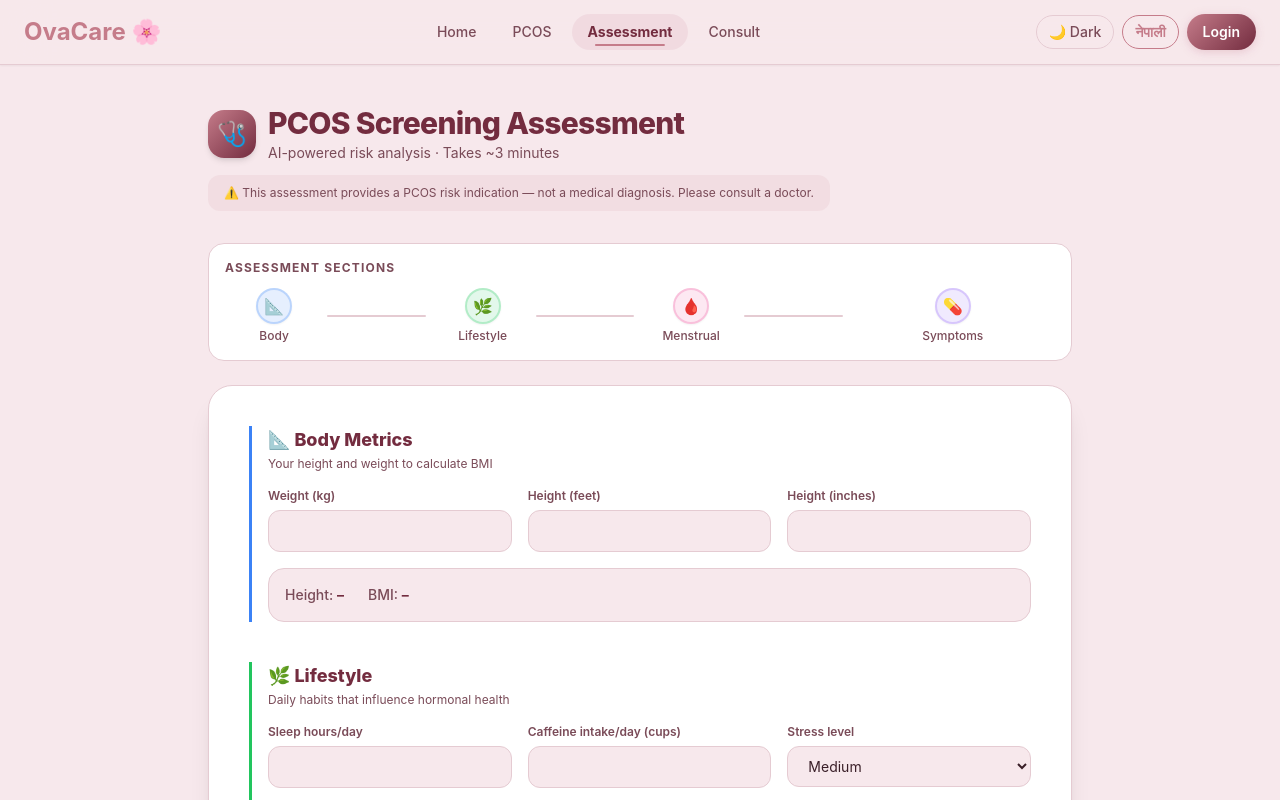
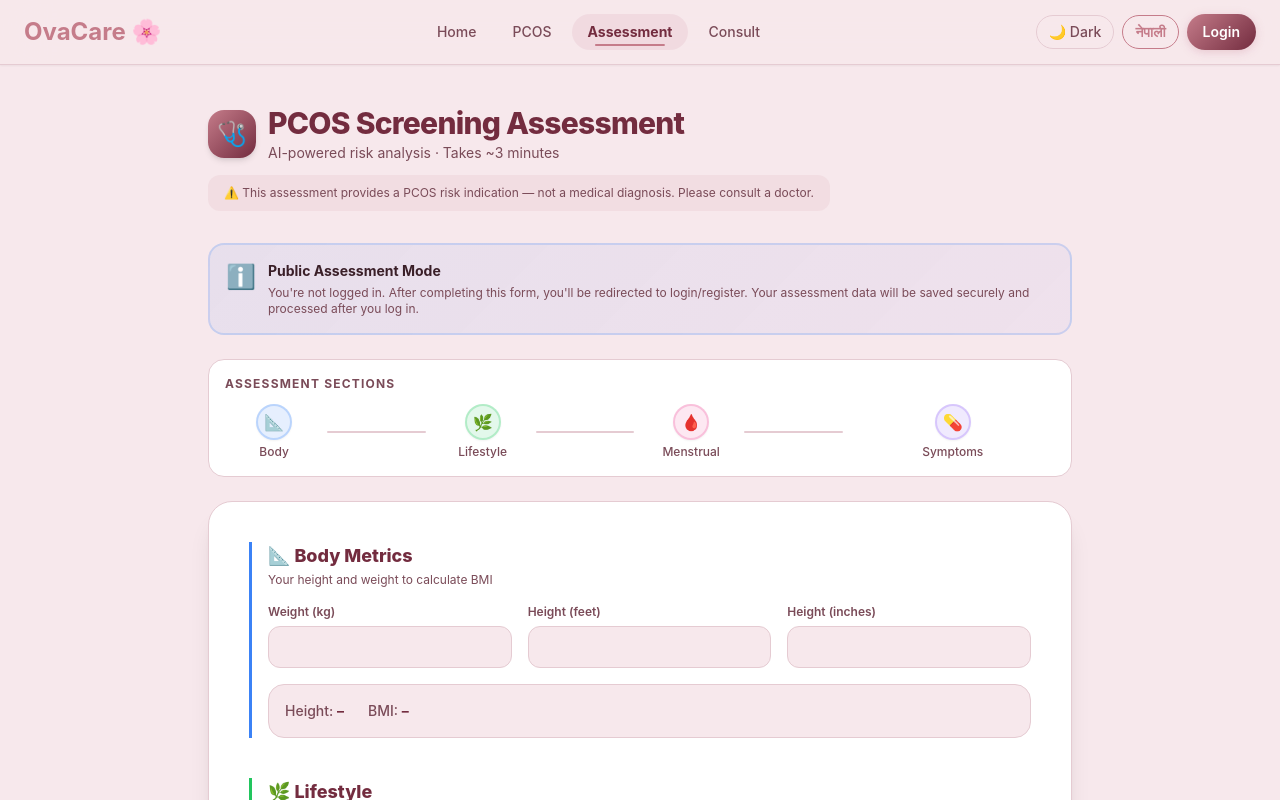
Before and after one commit to mallasudi/OvaCare, a React (Vite) app in the folder frontend/: page /assessment in a window 1280 px wide. Shown: the top 800 px of the page. Built offline with nearby package versions, Linux system fonts and the light colour scheme.

Commit message:
Refactor public assessment flow to require manual login before prediction and prevent auto-login bug

```diff
--- a/frontend/src/pages/Assessment.jsx
+++ b/frontend/src/pages/Assessment.jsx
@@ -197,6 +197,56 @@ export default function Assessment() {
           </p>
         </motion.div>
 
+        {/* Authentication Status Banner */}
+        {!isAuthenticated && (
+          <motion.div
+            initial={{ opacity: 0, y: -10 }}
+            animate={{ opacity: 1, y: 0 }}
+            className="mb-6 p-4 rounded-2xl"
+            style={{
+              background: "linear-gradient(135deg, rgba(59, 130, 246, 0.08), rgba(99, 102, 241, 0.05))",
+              border: "2px solid rgba(59, 130, 246, 0.2)",
+            }}
+          >
+            <div className="flex items-start gap-3">
+              <span className="text-2xl">ℹ️</span>
+              <div className="flex-1">
+                <p className="font-bold text-sm mb-1" style={{ color: "var(--text-main)" }}>
+                  Public Assessment Mode
+                </p>
+                <p className="text-xs" style={{ color: "var(--text-muted)" }}>
+                  You're not logged in. After completing this form, you'll be redirected to login/register.
+                  Your assessment data will be saved securely and processed after you log in.
+                </p>
+              </div>
+            </div>
+          </motion.div>
+        )}
+
+        {isAuthenticated && (
+          <motion.div
+            initial={{ opacity: 0, y: -10 }}
+            animate={{ opacity: 1, y: 0 }}
+            className="mb-6 p-4 rounded-2xl"
+            style={{
+              background: "linear-gradient(135deg, rgba(34, 197, 94, 0.08), rgba(74, 222, 128, 0.05))",
+              border: "2px solid rgba(34, 197, 94, 0.2)",
+            }}
+          >
+            <div className="flex items-start gap-3">
+              <span className="text-2xl">✅</span>
+              <div className="flex-1">
+                <p className="font-bold text-sm mb-1" style={{ color: "var(--text-main)" }}>
+                  Logged in as {user?.name}
+                </p>
+                <p className="text-xs" style={{ color: "var(--text-muted)" }}>
+                  Your assessment results will be saved to your profile and accessible in your dashboard.
+                </p>
+              </div>
+            </div>
+          </motion.div>
+        )}
+
         {/* Progress Steps */}
         <motion.div
           initial={{ opacity: 0, y: 10 }}
@@ -324,7 +374,7 @@ export default function Assessment() {
                   </svg>
                   Analyzing your data...
                 </span>
-              ) : "🔍 Get My PCOS Risk Result"}
+              ) : isAuthenticated ? "🔍 Get My PCOS Risk Result" : "📋 Save & Continue to Login"}
             </motion.button>
           </form>
 
--- a/frontend/src/pages/Login.jsx
+++ b/frontend/src/pages/Login.jsx
@@ -1,5 +1,5 @@
 import { Link, useNavigate } from "react-router-dom";
-import { useState } from "react";
+import { useState, useEffect } from "react";
 import { motion } from "framer-motion";
 import API from "../utils/api";
 import { saveAuth } from "../utils/auth";
@@ -12,6 +12,12 @@ export default function Login() {
   const [password, setPassword] = useState("");
   const [error, setError] = useState("");
   const [loading, setLoading] = useState(false);
+  const [hasPendingAssessment, setHasPendingAssessment] = useState(false);
+
+  useEffect(() => {
+    const pending = sessionStorage.getItem("pendingAssessment");
+    setHasPendingAssessment(!!pending);
+  }, []);
 
   const handleLogin = async (e) => {
     e.preventDefault();
@@ -80,6 +86,12 @@ export default function Login() {
             <p className="text-sm" style={{ color: "var(--text-muted)" }}>Enter your credentials to continue</p>
           </div>
 
+          {hasPendingAssessment && (
+            <div className="p-3 rounded-xl mb-5 text-sm" style={{ background: "rgba(59, 130, 246, 0.08)", border: "1px solid rgba(59, 130, 246, 0.2)", color: "#3b82f6" }}>
+              ℹ️ You have a pending assessment. Login to get your results!
+            </div>
+          )}
+
           {error && (
             <div className="p-3 rounded-xl mb-5 text-sm" style={{ background: "rgba(220,38,38,0.08)", border: "1px solid rgba(220,38,38,0.2)", color: "#dc2626" }}>
               ⚠️ {error}
```
